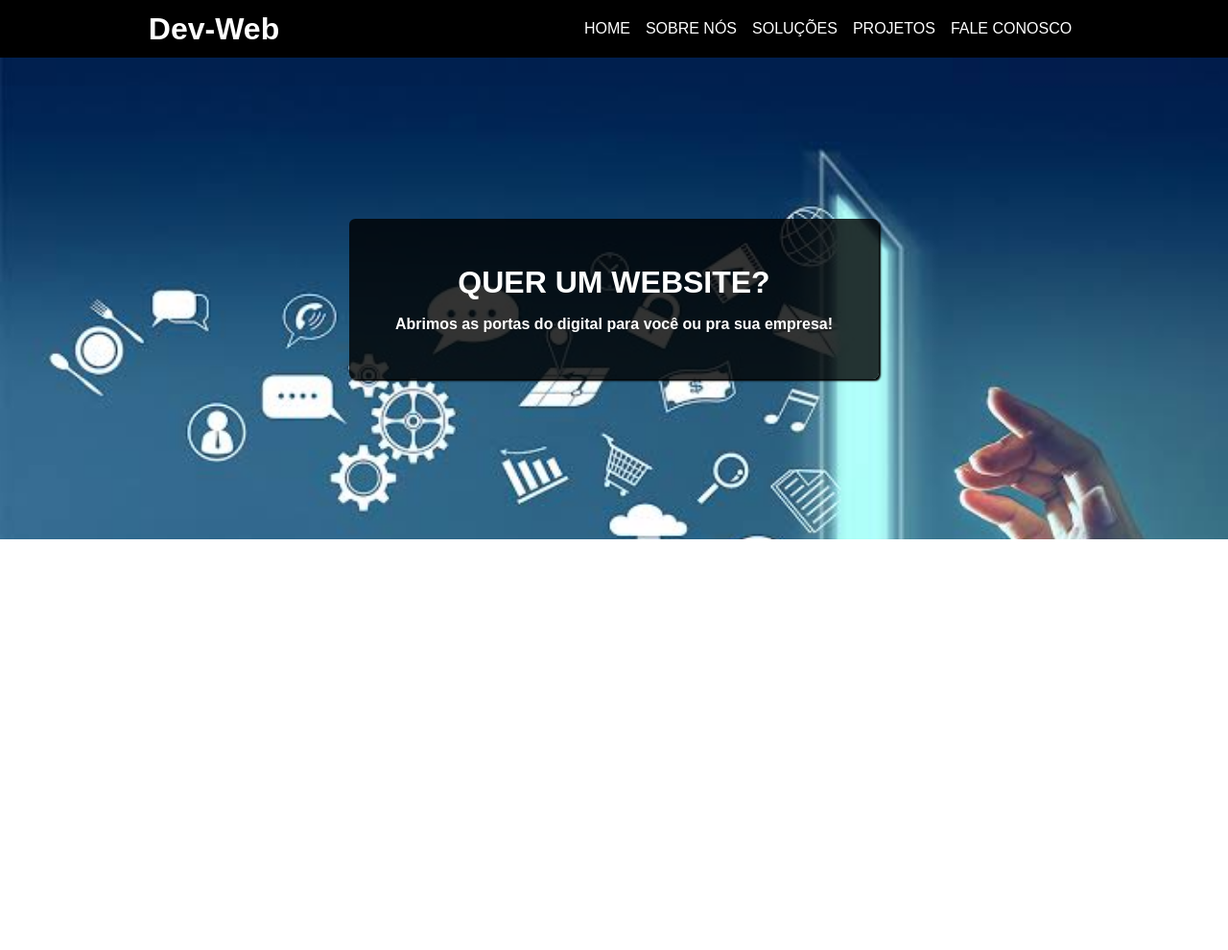
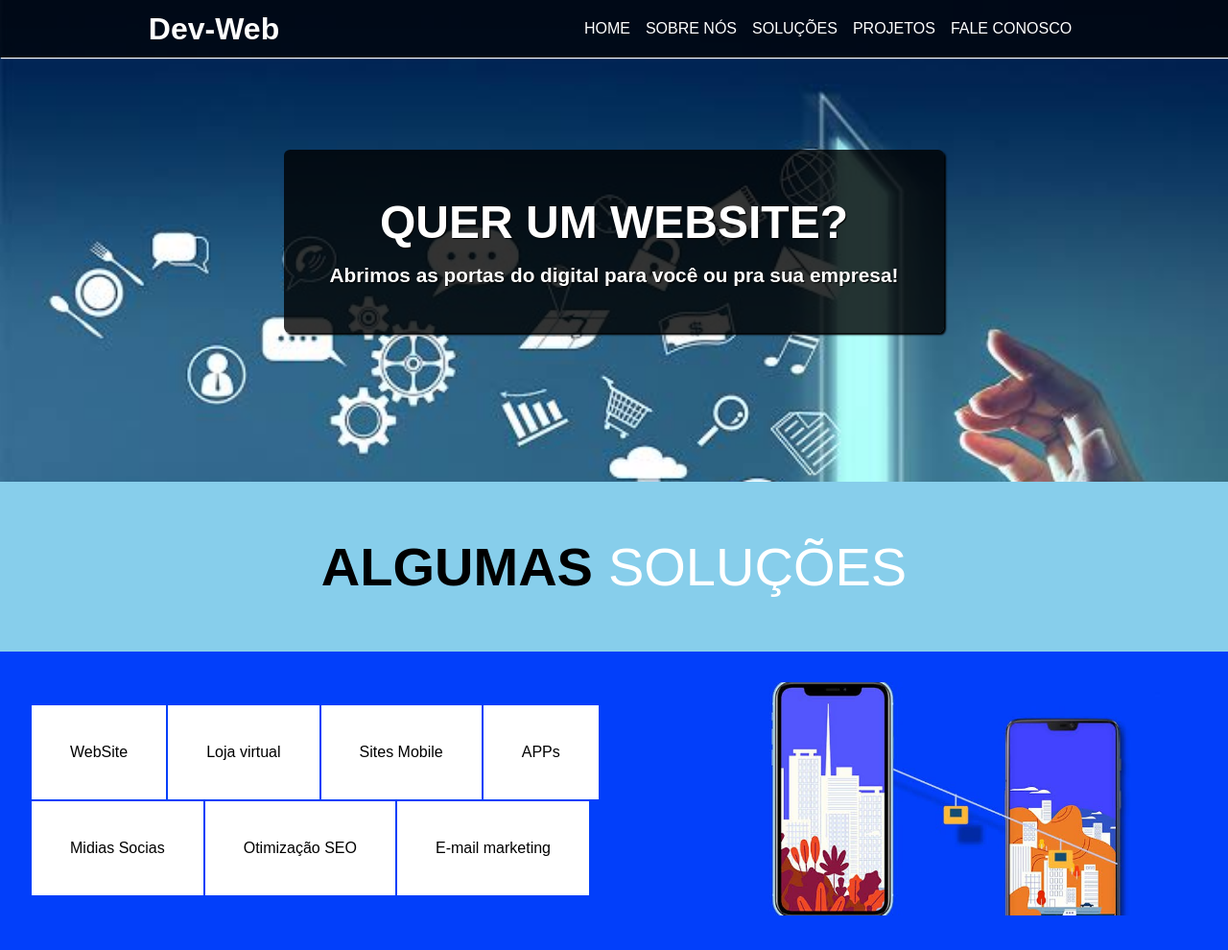
Before and after one commit to alexboliveira/devs, a plain HTML site: page index.html in a window 1280 px wide. Shown: the whole page at 96% size. Before the commit the page ends 800 px from the top, so only its background shows below. Drawn offline with Linux system fonts and the light colour scheme.

Commit message:
inclusao de mais um section

```diff
--- a/css/style.css
+++ b/css/style.css
@@ -2,19 +2,25 @@
 	margin:0;
 	padding: 0;
 	font-family: arial;
+	max-width: 100%;
+	max-height: 100%;
 }
 
 header{
-	background: black;
+	background: rgba(0,0,0,0.7);
 	height: 60px;
 	width: 100%;
 	display: flex;
 	justify-content: space-around;
 	align-items: center;
+	position: fixed;
+	top:0;
+	box-shadow: 1px 1px 1px white;
 }
 
 header h1{
 	color:white;
+
 }
 
 header ul{
@@ -27,7 +33,7 @@ header ul li{
 	padding:0.5rem;
 }
 
-section{
+section:nth-of-type(1){
 	display: flex;
 	flex-direction: column;
 	justify-content: center;
@@ -39,7 +45,7 @@ section{
 	min-height: 438px;
 }
 
-section div{
+section:nth-of-type(1) div{
 	display: flex;
 	justify-content: center;
 	flex-direction: column;
@@ -51,14 +57,84 @@ section div{
 
 }
 
-section h2{
+section:nth-of-type(1) h2{
 	padding: 0.5rem;
-	font-size: 2rem;
+	font-size: 3rem;
+	text-shadow: 1px 1px 1px black;
 	color:white;
 
 }
-section h3{
+section:nth-of-type(1) h3{
 	padding: 0.5rem;
-	font-size: 1rem;
+	font-size: 1.3rem;
 	color: white;
+	text-shadow: 1px 1px 1px black;
 }
+
+section:nth-of-type(2){
+	display: flex;
+	background: skyblue;
+	justify-content: center;
+	text-align: center;
+	padding: 3rem;
+
+
+}
+
+section:nth-of-type(2) p{
+	font-size: 3.5rem;
+	text-align: center;
+	padding: 0.5rem;
+	text-transform: uppercase;
+	color:white;
+}
+
+section:nth-of-type(2) p:nth-of-type(1){
+	font-weight:bolder;
+	color:black;
+}
+
+
+section:nth-of-type(3){
+	display: flex;
+	align-items: center;
+	background: rgb(2,63,250);
+	padding: 2rem;
+}
+
+section:nth-of-type(3) div:nth-of-type(1){
+
+
+}
+section:nth-of-type(3) div:nth-of-type(1) ul{
+	display: flex;
+	flex-wrap: wrap;
+
+}
+
+section:nth-of-type(3) div:nth-of-type(1) ul li{
+	list-style-type: none;
+
+	margin:1px;
+	display: flex;
+	justify-content: center;
+	align-items: center;
+	text-align: center;
+	padding: 2.5rem;
+	background: white;
+}
+
+section:nth-of-type(3) div:nth-of-type(1) ul li:hover{
+	padding: 3rem;
+	font-weight: bolder;
+	font-size: 2rem;
+}
+
+section:nth-of-type(3) div:nth-of-type(2){
+
+}
+
+section:nth-of-type(3) div:nth-of-type(2) img{
+
+
+}
--- a/index.html
+++ b/index.html
@@ -26,6 +26,28 @@
 
 	</section>
 
+	<section>
+		<p>Algumas</p>
+		<p>Soluções</p>
+	</section>
+
+	<section>
+		<div>
+			<ul>
+				<li>WebSite</li>
+				<li>Loja virtual</li>
+				<li>Sites Mobile</li>
+				<li>APPs</li>
+				<li>Midias Socias</li>
+				<li>Otimização SEO</li>
+				<li>E-mail marketing</li>
+			</ul>
+		</div>
+		<div>
+			<img src="img/s1.jpg"/>
+		</div>
+	</section>
+
 </body>
 
 </html>
```
Also changed, not shown: img/s1.jpg (added).
